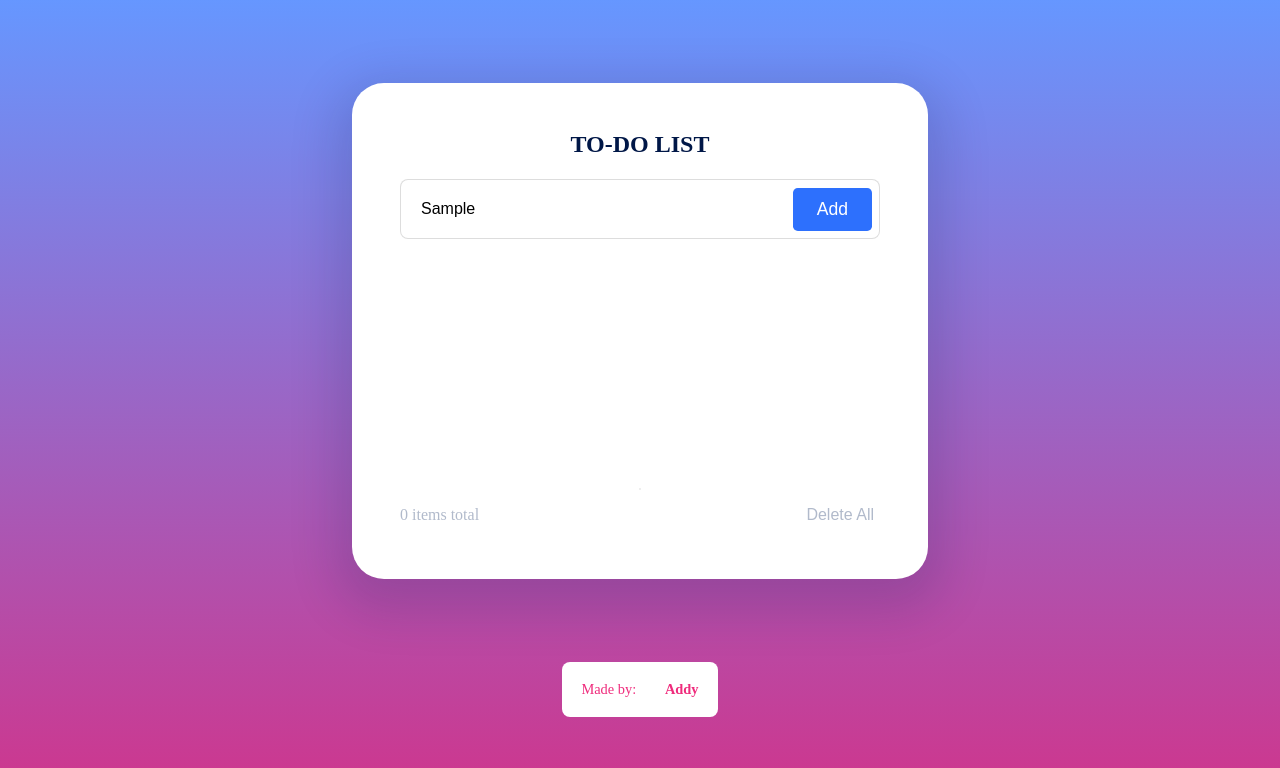
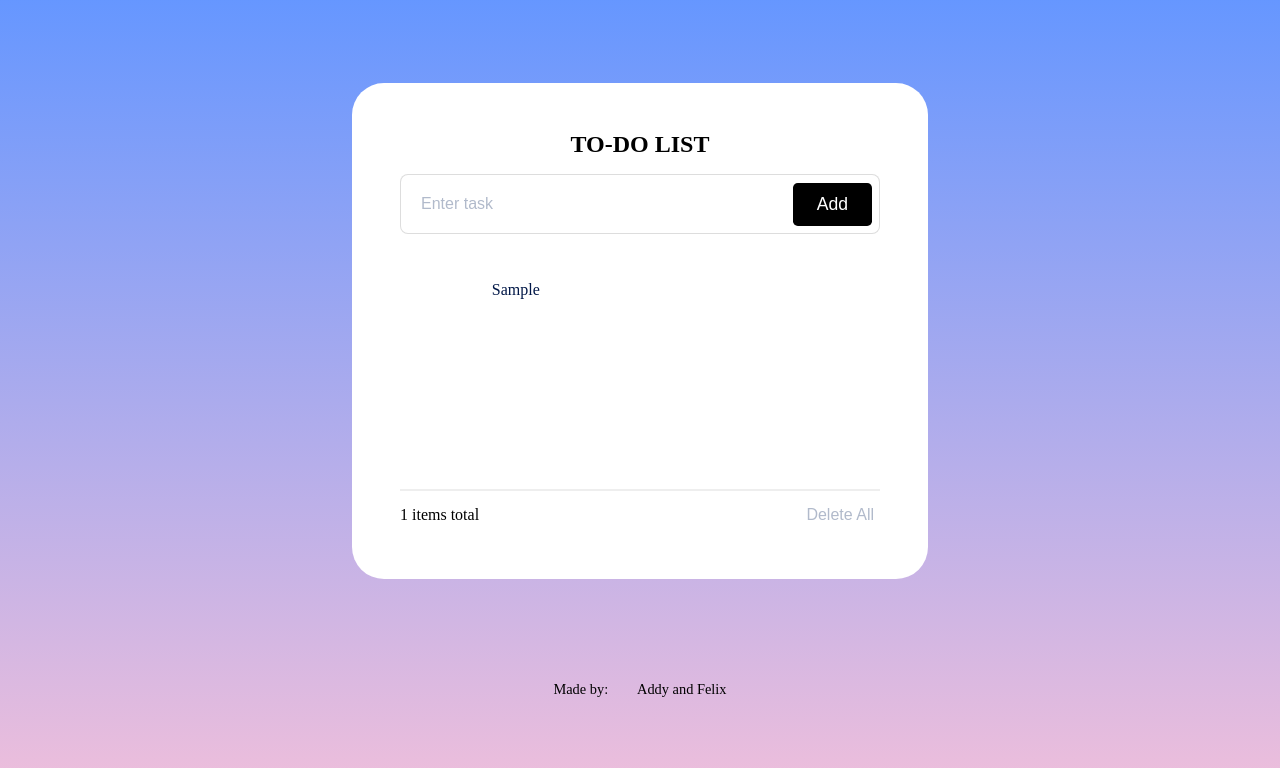
Before and after one commit to AddyMet/To-do-list, a plain HTML site: page home.html in a window 1280 px wide. Both pictures are taken after typing "Sample" into the empty fields and a click on the button "Add". Drawn offline with Linux system fonts and the light colour scheme.

Commit message:
fixed update issue

```diff
--- a/home.html
+++ b/home.html
@@ -4,11 +4,10 @@
     <meta charset="UTF-8">
     <meta name="viewport" content="width=device-width, initial-scale=1.0">
     <link rel="stylesheet" href="./style.css">
-    <script src="./index.js" defer></script>
-    <title>Addy's To-do-list</title>
+
+    <title>Todo</title>
 </head>
 <body>
-
     <section class="todo">
         <h2>To-do list</h2>
         <div class="input">
@@ -22,18 +21,21 @@
         <ul class="scroll">
             <li id="todoList"></li>
         </ul>
-        <hr class="counter" />
-        <div class="counter-container">
-             <p><span>0</span> items total</p>
-             <button id="deleteButton">Delete All</button>
+        <div>
+            <hr class="counter" />
+            <div class="counter-container">
+                <p><span id="todoCount">0</span> items total</p>
+                <button id="deleteButton">Delete All</button>
+            </div>
+        </div>
     </section>
      <footer>
         <div class="footer">
             <p class="made-by">Made by:</p>
-            <p class="author">Addy</p>
+            <p class="author">Addy and Felix </p>
         </div>
      </footer>
-
+    <script src="./index.js"></script>
 </body>
 </html>
 
--- a/index.js
+++ b/index.js
@@ -1,74 +1,59 @@
-document.getElementById('authForm').addEventListener('submit', function(event) {
-  event.preventDefault(); // Prevent the default form submission
 
-  const username = document.getElementById('username').value;
-  const password = document.getElementById('password').value;
-
-  // Simple validation (you can expand this with real checks)
-  if (username && password) {
-      // Simulate a successful login/registration
-      // You can replace this with an actual authentication process
-      localStorage.setItem('user', username);
-      window.location.href = 'homepage.html'; // Redirect to your main page
-  } else {
-      document.getElementById('message').textContent = 'Please fill in all fields.';
-  }
-});
-
-// Retrieve todo from local storage or initialize an empty array
 let todo = JSON.parse(localStorage.getItem("todo")) || [];
 const todoInput = document.getElementById("todoInput");
 const todoList = document.getElementById("todoList");
 const todoCount = document.getElementById("todoCount");
 const addButton = document.querySelector(".btn");
-const deleteButton = document.getElementById("deleteButton");
+const deleteButton = document.getElementById("deleteButton")
 
-// Initialize
 document.addEventListener("DOMContentLoaded", function () {
   addButton.addEventListener("click", addTask);
   todoInput.addEventListener("keydown", function (event) {
     if (event.key === "Enter") {
-      event.preventDefault(); // Prevents default Enter key behavior
+      event.preventDefault();
       addTask();
     }
-  });
+  })
   deleteButton.addEventListener("click", deleteAllTasks);
   displayTasks();
-});
+})
 
-function addTask() {
+const addTask = () => {
   const newTask = todoInput.value.trim();
   if (newTask !== "") {
-    todo.push({ text: newTask, disabled: false });
+    todo.push({
+      text: newTask,
+      disabled: false,
+    });
     saveToLocalStorage();
     todoInput.value = "";
     displayTasks();
   }
 }
 
-function displayTasks() {
+
+
+const displayTasks = () => {
   todoList.innerHTML = "";
   todo.forEach((item, index) => {
     const p = document.createElement("p");
     p.innerHTML = `
       <div class="todo-container">
-        <input type="checkbox" class="todo-checkbox" id="input-${index}" ${
-      item.disabled ? "checked" : ""
-    }>
-        <p id="todo-${index}" class="${
-      item.disabled ? "disabled" : ""
-    }" onclick="editTask(${index})">${item.text}</p>
+        <input type="checkbox" class="todo-checkbox" id="input-${index}" ${item.disabled ? "checked" : ""}>
+        <p id="todo-${index}" class="${item.disabled ? "disabled" : ""}" onclick="editTask(${index})">
+        ${item.text}
+        </p>
       </div>
     `;
-    p.querySelector(".todo-checkbox").addEventListener("change", () =>
-      toggleTask(index)
-    );
+    p.querySelector(".todo-checkbox").addEventListener("change", () => {
+      toggleTask(index);
+    });
     todoList.appendChild(p);
   });
   todoCount.textContent = todo.length;
 }
 
-function editTask(index) {
+const editTask = (index) => {
   const todoItem = document.getElementById(`todo-${index}`);
   const existingText = todo[index].text;
   const inputElement = document.createElement("input");
@@ -87,18 +72,18 @@ function editTask(index) {
   });
 }
 
+function deleteAllTasks() {
+  todo = [];
+  saveToLocalStorage();
+  displayTasks();
+}
+
 function toggleTask(index) {
   todo[index].disabled = !todo[index].disabled;
   saveToLocalStorage();
   displayTasks();
 }
 
-function deleteAllTasks() {
-  todo = [];
-  saveToLocalStorage();
-  displayTasks();
-}
-
-function saveToLocalStorage() {
+const saveToLocalStorage = () => {
   localStorage.setItem("todo", JSON.stringify(todo));
 }
--- a/style.css
+++ b/style.css
@@ -2,39 +2,37 @@
   --gradient: linear-gradient(
     180deg,
     rgba(45, 112, 1253, 0.73) 0%,
-     #cf358c 100%
+    #f0bfdb 100%
   );
 --dark: #001747;
 --grey: #b1bacb;
-   --grey-border: rgba(210, 210, 210, 0.75);
+--brey-border: rgba(210, 210, 210, 0.75);
 --grey-light: #eeeeee;
-   --grey-dark: $405175;
+--grey-dark: #405175;
 --blue: #2d70fd;
 --green: #00d8a7;
 --white: #ffffff;
-   --sagegreen: #9DC183;
-   --fusia: #EF2B7C;
+--black: #000000;
 }
 
- body {
+body{
 background: var(--gradient);
-   margin: 0;
+margin:0 ;
 height: 100vh;
 display: flex;
 flex-direction: column;
 justify-content: space-evenly;
 align-items: center;
 }
-
 .btn {
-   color: var(--white);
+color:var(--white);
 font-size: 1.1rem;
 padding: 0.7rem 1.5rem;
-   border-radius: 0.3rem;
-   background-color: var(--blue);
+border-radius:0.3rem;
+background-color: var(--black);
 border: none;
 position: absolute;
-   right: 0.5rem;
+right:0.5rem;
 bottom: 0.5rem;
 }
 
@@ -48,7 +46,7 @@
 margin: 0;
 }
 
- /* Todo Container */
+/* To do container */
 
 .todo {
   display: flex;
@@ -59,30 +57,29 @@
   padding: 3rem;
   height: 50%;
   width: 60%;
-   box-shadow: 0 1rem 3rem 1rem rgba(0, 23, 71, 0.15);
+  box-shadow:0 1rem 3 rem 1 rem rgba(0, 23, 71, 0.15);
   max-width: 30rem;
 }
 
 h2 {
 text-transform: uppercase;
 height: 3rem;
-   color: var(--dark);
+color: car(--dark);
 text-align: center;
 }
 
 .input {
-   position: relative;
+  position:relative;
   display: flex;
 }
 
 .input-field {
-   width: 100%;
+  width:100%;
   border: 0.06rem solid #d2d2d2bf;
   border-radius: 0.5rem;
   padding: 1.25rem;
   font-size: 1rem;
 }
-
 input[type="text"]::placeholder {
   color: var(--grey);
  }
@@ -94,14 +91,13 @@
 
  ul {
   padding: 0;
-   margin: 0;
+  margin: 1rem;
   overflow-y: scroll;
  }
-
  li {
   display: flex;
   flex-direction: column;
-   gap: 1.2rem;
+  gap: 1rem;
   padding: 1.3rem;
  }
 
@@ -113,7 +109,8 @@
  }
 
  #todoList .disabled {
-   color: #8f98a8;
+    color:#8f98a8;
+
  }
 
  .disabled {
@@ -128,7 +125,7 @@
     cursor: pointer;
  }
 
- input[type="checkbox"]::before {
+ input[type="checkbox"]::before{
     content: "\2713";
     display: inline-block;
     width: 2rem;
@@ -155,7 +152,7 @@
   height: 2rem;
   display: flex;
   justify-content: space-between;
-   color: var(--grey);
+  color:var (--grey);
 }
 
 .counter-container p {
@@ -172,7 +169,7 @@
 .footer {
   display: flex;
   gap: 1.8rem;
-   background-color: var(--white);
+  background-color: var (--white);
   padding: 1.2rem;
   border-radius: 0.5rem;
 }
@@ -182,18 +179,13 @@
   font-size: 0.9rem;
 }
 
- .made-by {
-   color: var(--fusia);
- }
-
 .author {
-   color: var(--fusia);
-   font-weight: bold;
+  color: var(--black)
 }
 
 .scroll {
-   height: 15rem;
-   scrollbar-width: thin;
+  height:15rem;
+  scrollbar-width:thin;
 }
 
 .scroll::-webkit-scrollbar {
@@ -202,7 +194,7 @@
 
 .scroll::-webkit-scrollbar-thumb {
 background-color: var(--blue);
-   border-radius: 0.5rem;
+border-radius:0.5rem;
 }
 
 .scroll::-webkit-scrollbar-track {
```
Also changed, not shown: login.html (+4 -2 lines). Lines whose indentation alone changed are shown as unchanged.
